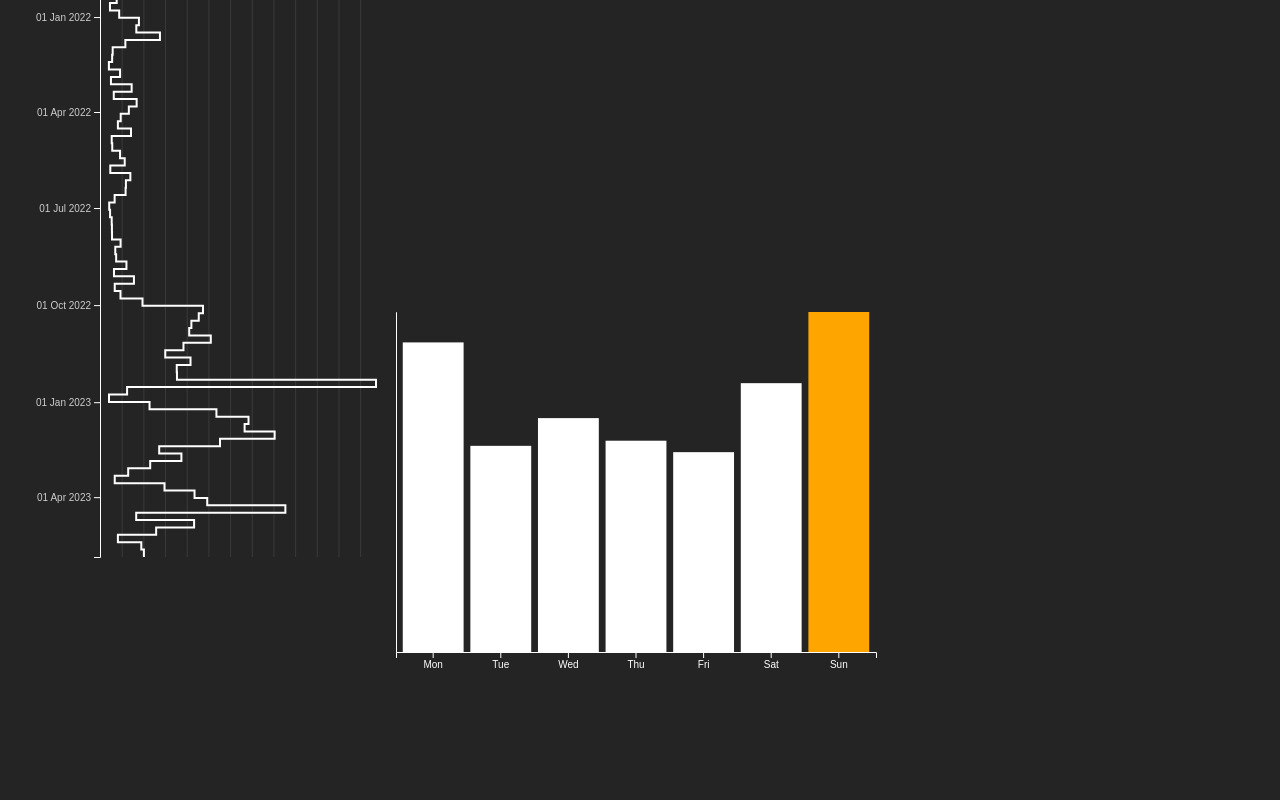
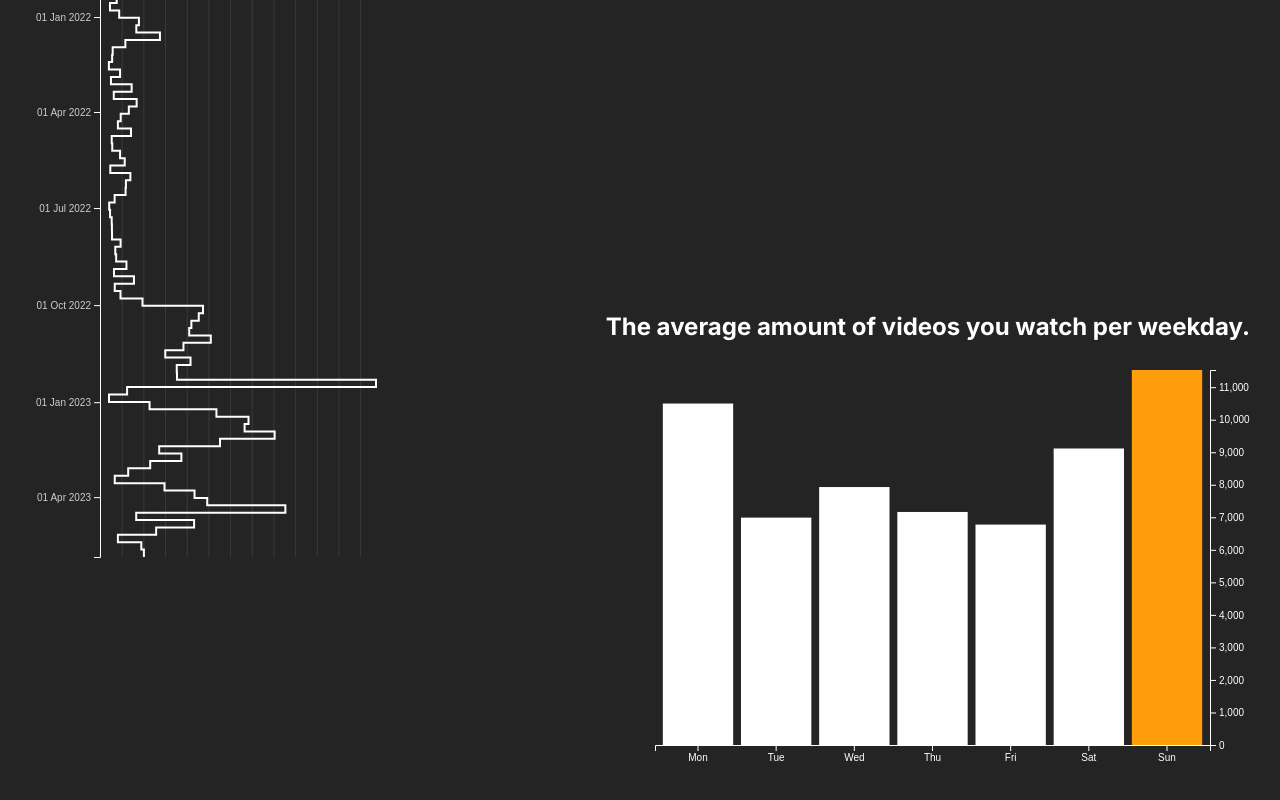
Before and after one commit to leosch1/youtube-path, a Next.js app: page / in a window 1280 px wide. Shown: the part 1288-2088 px from the top of the page. Before the commit the page ends 2004 px from the top, so only its background shows below. Built offline with nearby package versions, Linux system fonts and the light colour scheme.

Commit message:
improve bar chart styling

```diff
--- a/components/VideosPerWeekday.module.css
+++ b/components/VideosPerWeekday.module.css
@@ -0,0 +1,11 @@
+.container {
+  height: 100vh;
+  display: flex;
+  flex-direction: column;
+  align-items: end;
+}
+
+.container h2 {
+  text-align: end;
+  margin-bottom: 1em;
+}
--- a/components/VideosPerWeekday.tsx
+++ b/components/VideosPerWeekday.tsx
@@ -8,16 +8,18 @@ type VideosPerWeekdayProps = {
 };
 
 const VideosPerWeekday: React.FC<VideosPerWeekdayProps> = ({ data }) => {
-  const d3Container = useRef(null);
+  const d3Container = useRef<SVGSVGElement | null>(null);
 
   useEffect(() => {
     if (data && d3Container.current) {
       const svg = d3.select(d3Container.current);
 
       // Set up your chart dimensions and margins
-      const margin = { top: 20, right: 30, bottom: 40, left: 90 };
-      const width = 600 - margin.left - margin.right;
-      const height = 400 - margin.top - margin.bottom;
+      const totalWidth = d3Container.current.clientWidth;
+      const totalHeight = d3Container.current.clientHeight;
+      const margin = { top: 5, right: 40, bottom: 20, left: 5 };
+      const width = totalWidth - margin.left - margin.right;
+      const height = totalHeight - margin.top - margin.bottom;
 
       // Clear svg content before adding new elements
       svg.selectAll("*").remove();
@@ -32,33 +34,40 @@ const VideosPerWeekday: React.FC<VideosPerWeekdayProps> = ({ data }) => {
         .domain([0, d3.max(data, d => d.value)!])
         .range([height, 0]);
 
+      const maxValue = d3.max(data, d => d.value);
+      const barColor = getComputedStyle(document.documentElement).getPropertyValue('--text-color').trim();
+      const maxBarColor = getComputedStyle(document.documentElement).getPropertyValue('--primary-action-color').trim();
+
       // Append the rectangles for the bar chart
       svg.append('g')
+        .attr('transform', `translate(${margin.left},${margin.top})`)
         .selectAll('rect')
         .data(data)
         .enter()
         .append('rect')
-          .attr('x', d => xScale(d.day)!)
-          .attr('width', xScale.bandwidth())
-          .attr('y', d => yScale(d.value))
-          .attr('height', d => height - yScale(d.value))
-          .attr('fill', (d, i) => i === data.length - 1 ? '#FFA500' : '#FFF');
+        .attr('x', d => xScale(d.day)!)
+        .attr('width', xScale.bandwidth())
+        .attr('y', d => yScale(d.value))
+        .attr('height', d => height - yScale(d.value))
+        .attr('fill', d => d.value === maxValue ? maxBarColor : barColor);
 
       // Add the x-axis
       svg.append('g')
-        .attr('transform', `translate(0,${height})`)
+        .attr('transform', `translate(${margin.left},${height + margin.top})`)
         .call(d3.axisBottom(xScale));
 
       // Add the y-axis
       svg.append('g')
-        .call(d3.axisLeft(yScale));
+        .attr('transform', `translate(${width + margin.left},${margin.top})`)
+        .call(d3.axisRight(yScale));
 
       // Additional chart setup...
     }
   }, [data]);
 
   return (
-    <div className={styles.chartContainer}>
+    <div className={styles.container}>
+      <h2>The average amount of videos you watch per weekday.</h2>
       <svg
         className={styles.VideosPerWeekday}
         width={600}
```
